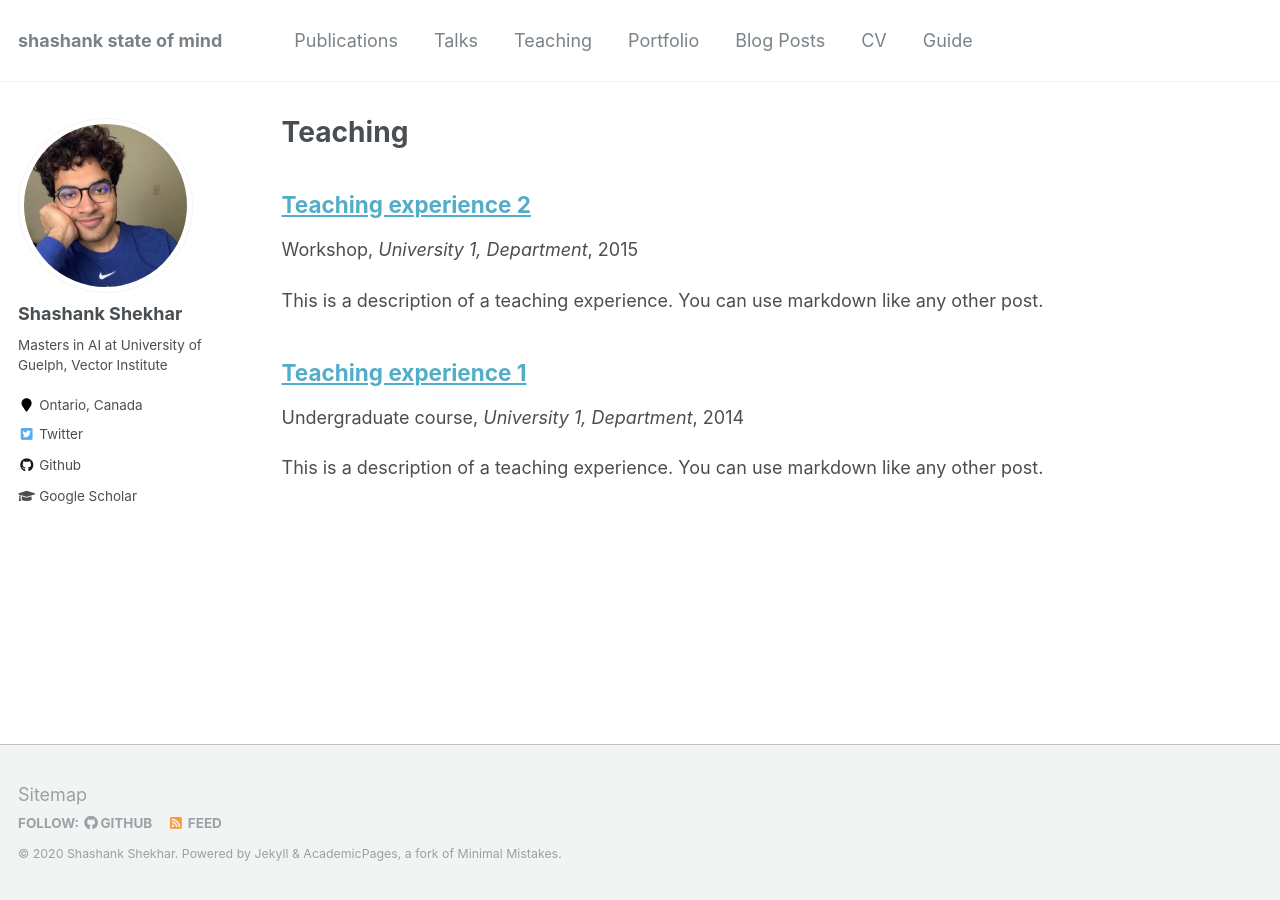
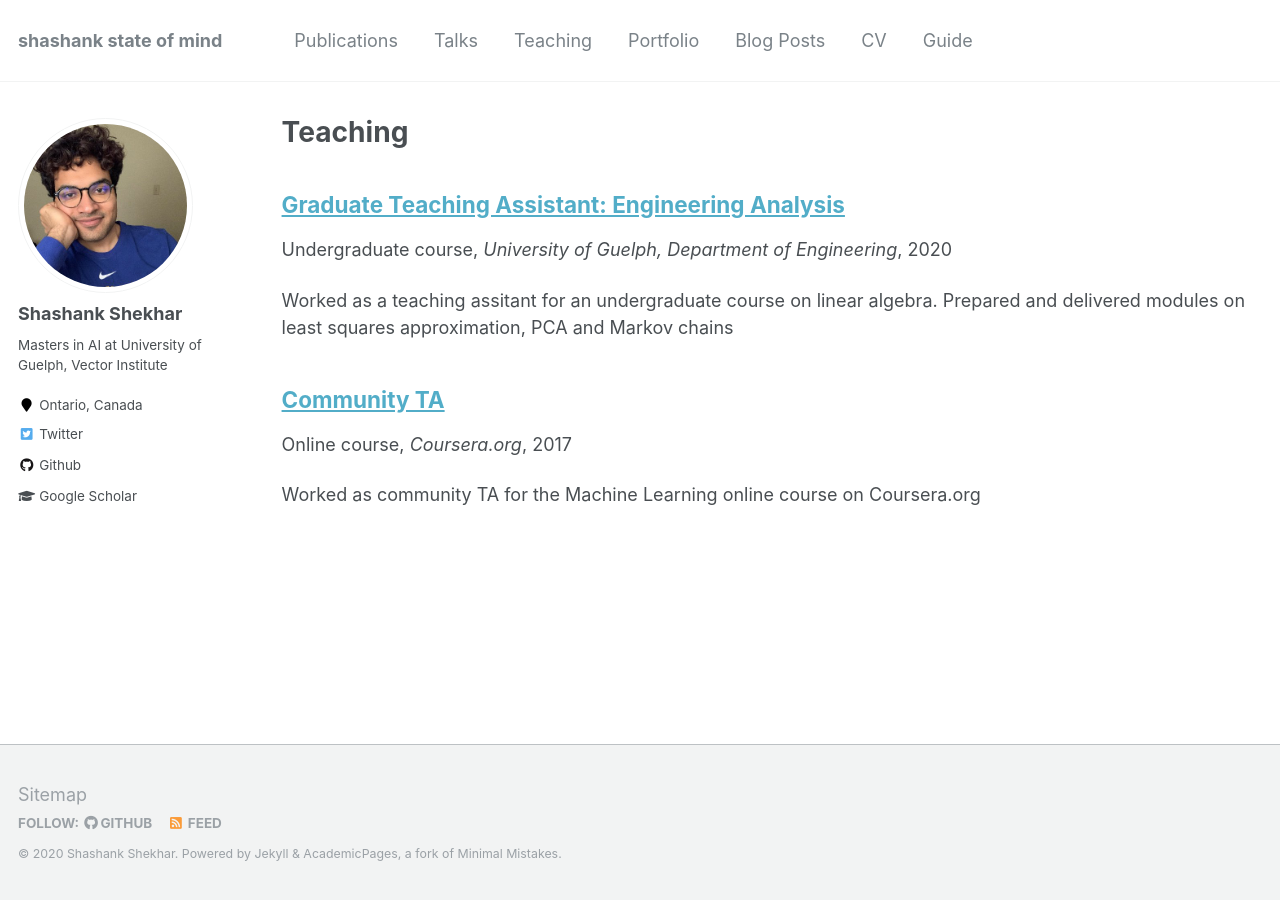
Before and after one commit to sshkhr/sshkhr.github.io, a Jekyll site: the page built from _pages/teaching.html, in a window 1280 px wide. Built offline with Jekyll 4.4.1, drawn with Linux system fonts in a browser that asks for light colours.

Commit message:
Added TA experience

```diff
--- a/_config.yml
+++ b/_config.yml
@@ -185,7 +185,7 @@ collections:
     output: true
     permalink: /:collection/:path/
   talks:
-    output: false
+    output: true
     permalink: /:collection/:path/
 
 
--- a/_teaching/2014-spring-teaching-1.md
+++ /dev/null
@@ -1,20 +0,0 @@
----
-title: "Teaching experience 1"
-collection: teaching
-type: "Undergraduate course"
-permalink: /teaching/2014-spring-teaching-1
-venue: "University 1, Department"
-date: 2014-01-01
-location: "City, Country"
----
-
-This is a description of a teaching experience. You can use markdown like any other post.
-
-Heading 1
-======
-
-Heading 2
-======
-
-Heading 3
-======
--- a/_teaching/2015-spring-teaching-2.md
+++ /dev/null
@@ -1,20 +0,0 @@
----
-title: "Teaching experience 2"
-collection: teaching
-type: "Workshop"
-permalink: /teaching/2015-spring-teaching-1
-venue: "University 1, Department"
-date: 2015-01-01
-location: "City, Country"
----
-
-This is a description of a teaching experience. You can use markdown like any other post.
-
-Heading 1
-======
-
-Heading 2
-======
-
-Heading 3
-======
--- /dev/null
+++ b/_teaching/2017-online-ml.md
@@ -0,0 +1,11 @@
+---
+title: "Community TA"
+collection: teaching
+type: "Online course"
+permalink: /teaching/2017-online-ml
+venue: "Coursera.org"
+date: 2017-01-01
+location: "City, Country"
+---
+
+Worked as community TA for the Machine Learning online course on Coursera.org
--- /dev/null
+++ b/_teaching/2020-winter-linalg.md
@@ -0,0 +1,11 @@
+---
+title: "Graduate Teaching Assistant: Engineering Analysis"
+collection: teaching
+type: "Undergraduate course"
+permalink: /teaching/2020-winter-linalg
+venue: "University of Guelph, Department of Engineering"
+date: 2020-01-01
+location: "Guelph, Canada"
+---
+
+Worked as a teaching assitant for an undergraduate course on linear algebra. Prepared and delivered modules on least squares approximation, PCA and Markov chains
```
Also changed, not shown: _publications/2018-11-02-bigdata-mrcnn-01.md (added, +14 -0 lines).
